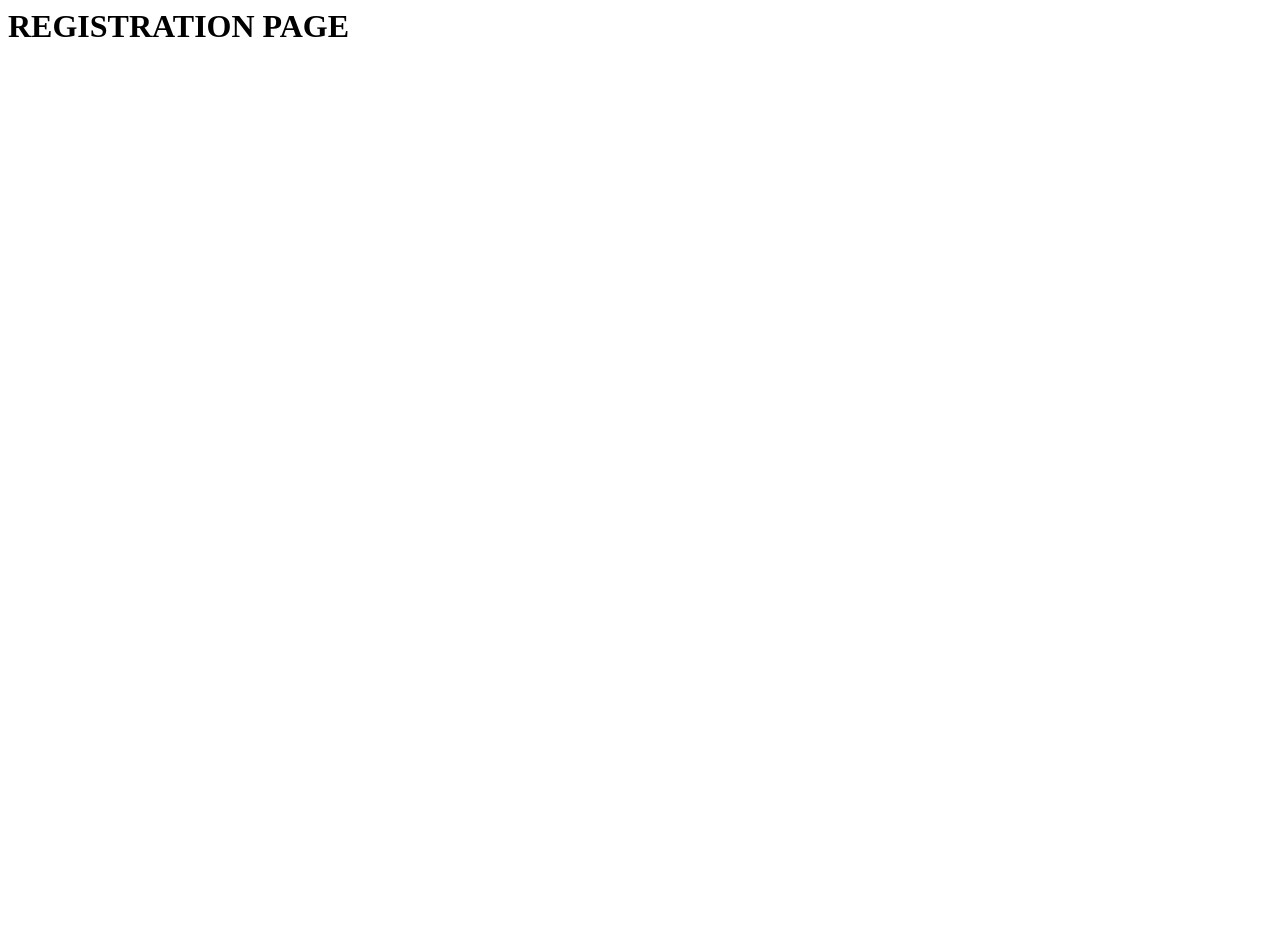
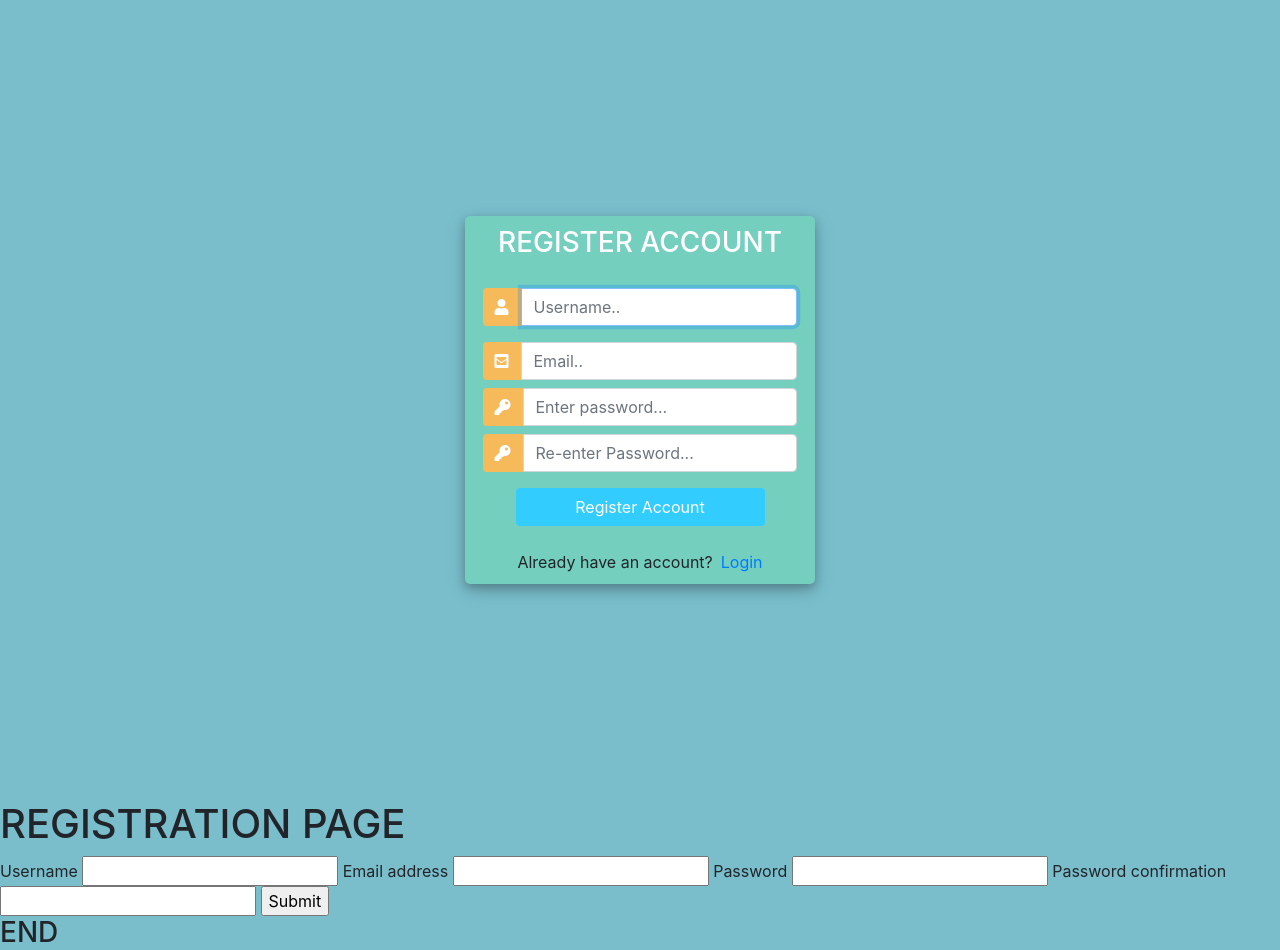
Before and after one commit to Md-Omar-Shahariar/Intelligent_Decision_Support_System_For_Smart_Farming, a Django app: page /reg in a window 1280 px wide. Before the commit the page is almost empty. Before the commit the page ends 37 px from the top, so only its background shows below. Run offline with Django 3.2, Linux system fonts and the light colour scheme; some libraries are stand-ins or nearby versions.

Commit message:
Add Registration Functionality

```diff
--- /dev/null
+++ b/IDSSSF/users/forms.py
@@ -0,0 +1,9 @@
+from django.forms import ModelForm, fields
+from django.contrib.auth.forms import UserCreationForm
+from django import forms
+from django.contrib.auth.models import User
+
+class CreateUserForm(UserCreationForm):
+    class Meta:
+        model = User
+        fields = ['username','email','password1','password2']
--- a/IDSSSF/users/templates/users/reg.html
+++ b/IDSSSF/users/templates/users/reg.html
@@ -1 +1,165 @@
+<!DOCTYPE html>
+<html>
+
+<head>
+	<title>Login</title>
+	<link rel="stylesheet" href="https://stackpath.bootstrapcdn.com/bootstrap/4.1.3/css/bootstrap.min.css" integrity="sha384-MCw98/SFnGE8fJT3GXwEOngsV7Zt27NXFoaoApmYm81iuXoPkFOJwJ8ERdknLPMO" crossorigin="anonymous">
+	<script src="https://ajax.googleapis.com/ajax/libs/jquery/3.3.1/jquery.min.js"></script>
+	<link rel="stylesheet" href="https://use.fontawesome.com/releases/v5.6.1/css/all.css" integrity="sha384-gfdkjb5BdAXd+lj+gudLWI+BXq4IuLW5IT+brZEZsLFm++aCMlF1V92rMkPaX4PP" crossorigin="anonymous">
+
+	<style>
+		body,
+		html {
+			margin: 0;
+			padding: 0;
+			height: 100%;
+			background: #7abecc !important;
+		}
+		.user_card {
+			width: 350px;
+			margin-top: auto;
+			margin-bottom: auto;
+			background: #74cfbf;
+			position: relative;
+			display: flex;
+			justify-content: center;
+			flex-direction: column;
+			padding: 10px;
+			box-shadow: 0 4px 8px 0 rgba(0, 0, 0, 0.2), 0 6px 20px 0 rgba(0, 0, 0, 0.19);
+			-webkit-box-shadow: 0 4px 8px 0 rgba(0, 0, 0, 0.2), 0 6px 20px 0 rgba(0, 0, 0, 0.19);
+			-moz-box-shadow: 0 4px 8px 0 rgba(0, 0, 0, 0.2), 0 6px 20px 0 rgba(0, 0, 0, 0.19);
+			border-radius: 5px;
+
+		}
+
+		.form_container {
+			margin-top: 20px;
+		}
+
+		#form-title{
+			color: #fff;
+		}
+		.login_btn {
+			width: 100%;
+			background: #33ccff !important;
+			color: white !important;
+		}
+		.login_btn:focus {
+			box-shadow: none !important;
+			outline: 0px !important;
+		}
+		.login_container {
+			padding: 0 2rem;
+		}
+		.input-group-text {
+			background: #f7ba5b !important;
+			color: white !important;
+			border: 0 !important;
+			border-radius: 0.25rem 0 0 0.25rem !important;
+		}
+		.input_user,
+		.input_pass:focus {
+			box-shadow: none !important;
+			outline: 0px !important;
+		}
+
+	</style>
+
+</head>
+<body>
+	<div class="container h-100">
+		<div class="d-flex justify-content-center h-100">
+			<div class="user_card">
+				<div class="d-flex justify-content-center">
+					<h3 id="form-title">REGISTER ACCOUNT</h3>
+				</div>
+				<div class="d-flex justify-content-center form_container">
+
+					<form method="POST" action="">
+                        {% csrf_token %}
+						<div class="input-group mb-3">
+							<div class="input-group-append">
+								<span class="input-group-text"><i class="fas fa-user"></i></span>
+							</div>
+							{{form.username}}
+						</div>
+						<div class="input-group mb-2">
+							<div class="input-group-append">
+								<span class="input-group-text"><i class="fas fa-envelope-square"></i></span>
+							</div>
+							{{form.email}}
+						</div>
+						<div class="input-group mb-2">
+							<div class="input-group-append">
+								<span class="input-group-text"><i class="fas fa-key"></i></span>
+							</div>
+							{{form.password1}}
+						</div>
+						<div class="input-group mb-2">
+							<div class="input-group-append">
+								<span class="input-group-text"><i class="fas fa-key"></i></span>
+							</div>
+							{{form.password2}}
+						</div>
+
+				   		<div class="d-flex justify-content-center mt-3 login_container">
+				 			<input class="btn login_btn" type="submit" value="Register Account">
+				   		</div>
+					</form>
+				</div>
+
+				<div class="mt-4">
+					<div class="d-flex justify-content-center links">
+						Already have an account? <a href="{% url 'login' %}" class="ml-2">Login</a>
+					</div>
+				</div>
+			</div>
+		</div>
+	</div>
+	<script>
+						/* Because i didnt set placeholder values in forms.py they will be set here using vanilla Javascript
+		//We start indexing at one because CSRF_token is considered and input field
+		 */
+
+		//Query All input fields
+		var form_fields = document.getElementsByTagName('input')
+		form_fields[1].placeholder='Username..';
+		form_fields[2].placeholder='Email..';
+		form_fields[3].placeholder='Enter password...';
+		form_fields[4].placeholder='Re-enter Password...';
+
+
+		for (var field in form_fields){
+			form_fields[field].className += ' form-control'
+		}
+	</script>
+</body>
+</html>
+
+
+
+
+
+
 <h1>REGISTRATION PAGE</h1>
+
+<form method="post" action="">
+    {% csrf_token %}
+
+    {{form.username.label}}
+    {{form.username}}
+
+    {{form.email.label}}
+    {{form.email}}
+
+    {{form.password1.label}}
+    {{form.password1}}
+
+    {{form.password2.label}}
+    {{form.password2}}
+
+    <input type="submit" name="Create User">
+
+</form>
+
+<h3>END</h3>
--- a/IDSSSF/users/views.py
+++ b/IDSSSF/users/views.py
@@ -1,10 +1,20 @@
 from django.http.response import HttpResponse
 from django.shortcuts import render
+from django.contrib.auth.forms import UserCreationForm
 
+from .forms import CreateUserForm
 # Create your views here.
 
 def registrationPage(request):
-    content = {}
+    form = CreateUserForm()
+
+    if request.method == 'POST':
+        form = CreateUserForm(request.POST)
+        if form.is_valid():
+            form.save()
+
+
+    content = {'form' : form}
     return render(request,"users/reg.html",content)
 
 def loginPage(request):
```
Also changed, not shown: IDSSSF/db.sqlite3.
